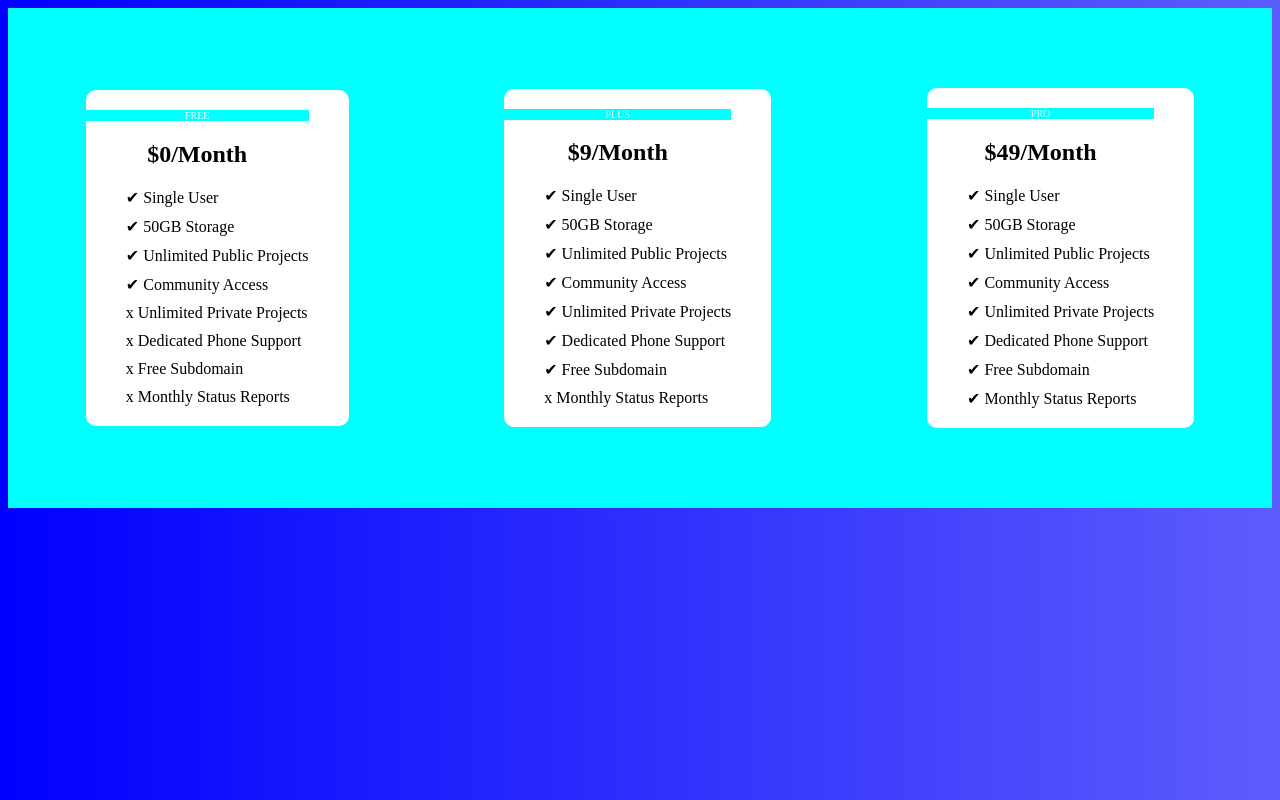
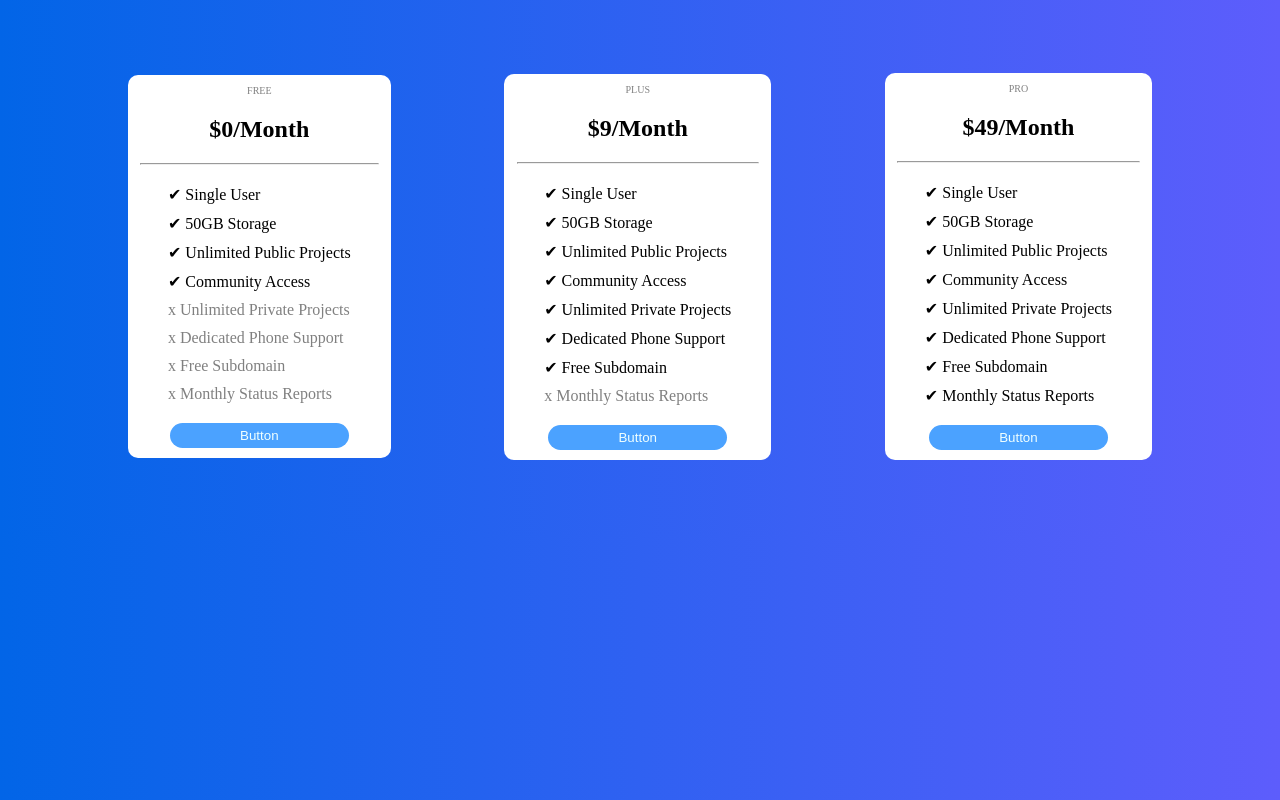
Before and after one commit to danielrobinson92/react-project, a React (Vite) app: page / in a window 1280 px wide. Built offline with nearby package versions, Linux system fonts and the light colour scheme.

Commit message:
Completed the Assignment for Day1

```diff
--- a/src/App.css
+++ b/src/App.css
@@ -1,10 +1,10 @@
 p{
-    color: azure;
-    background-color: aqua;
+    color: grey;
+    /* background-color: aqua; */
 }
 
 body{
-    background-image: linear-gradient(to right, blue, rgb(93, 93, 252));
+    background-image: linear-gradient(to right, rgb(2,101,231), rgb(93, 93, 252));
 }
 
 .flex{
@@ -13,16 +13,19 @@ body{
     justify-content: space-around;
     align-items: center;
     flex-flow: 75px;
-    height: 500px;
-    background-color: aqua;
+    height: 100%;
+    margin: 5%;
+    /* background-color: aqua; */
 }
 
 .box{
     /* padding: 10px 10px 10px 10px ; */
     background-color: white;
     border-radius: 10px;
+    margin: 10px;
+    justify-content: center;
 }
-.box >div{
+.box .plan_div{
     margin: 20px 40px 20px 0px;
 }
 
@@ -44,5 +47,35 @@ h2{
     text-align: center;
 }
 
-ul:first-child  li:before { content:"\2714\0020"; }  /* OR */
-ul:nth-child(2) li:before { content:"\x\0020"; }  /* OR */
+hr{
+    color: grey;
+    width: 90%;
+}
+
+ul:first-child  li:before { content:"\2714\0020"; }
+ul:nth-child(2) li:before { content:"\x\0020";}
+
+ul:nth-child(2) li{
+    color: gray;
+}
+
+button{
+    padding: 5px 70px;
+    border-radius: 15px;
+    border: 0;
+    color: azure;
+    background-color: #4BA2FF;
+    cursor: pointer;
+}
+
+.box> div:nth-child(4){
+    text-align: center;
+    margin: 10px;
+}
+
+.box:hover {
+    transform: scale(1.1);
+}
+.box:hover button{
+    background-color: rgb(2,101,231);
+}
--- a/src/App.jsx
+++ b/src/App.jsx
@@ -10,7 +10,7 @@ const price = (plan,price)=>{
 
 const free_plan = ()=>{
   return(
-  <div>
+  <div className='plan_div'>
     <ul style={{listStyleType:"none"}}>
       <li>Single User</li>
       <li>50GB Storage</li>
@@ -28,7 +28,7 @@ const free_plan = ()=>{
 
 const plus_plan = ()=>{
   return(
-  <div>
+  <div className='plan_div'>
     <ul style={{listStyleType:"none"}}>
       <li>Single User</li>
       <li>50GB Storage</li>
@@ -38,7 +38,7 @@ const plus_plan = ()=>{
       <li>Dedicated Phone Support</li>
       <li>Free Subdomain</li>
     </ul>
-    <ul style={{listStyleType:"none"}}>
+    <ul style={{listStyleType:"none"}} >
       <li>Monthly Status Reports</li>
     </ul>
   </div>
@@ -46,7 +46,7 @@ const plus_plan = ()=>{
 
 const pro_plan = ()=>{
   return(
-  <div>
+  <div className='plan_div'>
     <ul style={{listStyleType:"none"}}>
       <li>Single User</li>
       <li>50GB Storage</li>
@@ -60,7 +60,12 @@ const pro_plan = ()=>{
   </div>
 )}
 
-
+const button=()=>{
+  return (
+    <div>
+      <button>Button</button>
+    </div>
+  )}
 
 
 
@@ -71,15 +76,21 @@ const App = ()=>{
   <div id = 'flex' className='flex'>
       <div className='box'>
         {price('FREE',0)}
+        <hr/>
         {free_plan()}
+        {button()}
       </div>
     <div className='box'>
         {price('PLUS',9)}
+        <hr/>
         {plus_plan()}
+        {button()}
     </div>
     <div className='box'>
         {price('PRO',49)}
+        <hr/>
         {pro_plan()}
+        {button()}
     </div>
   </div>
 )
```
